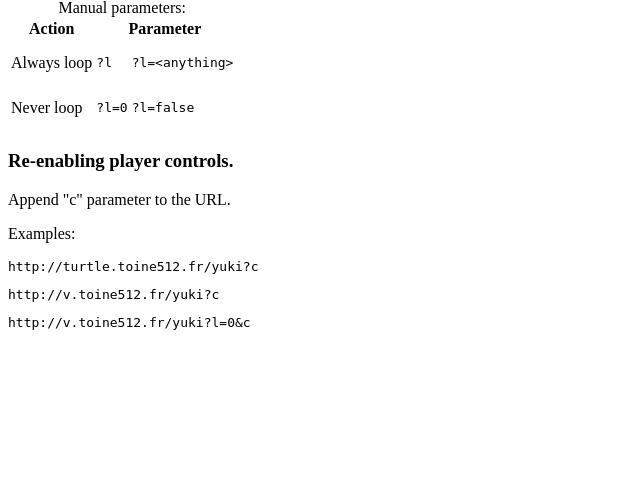
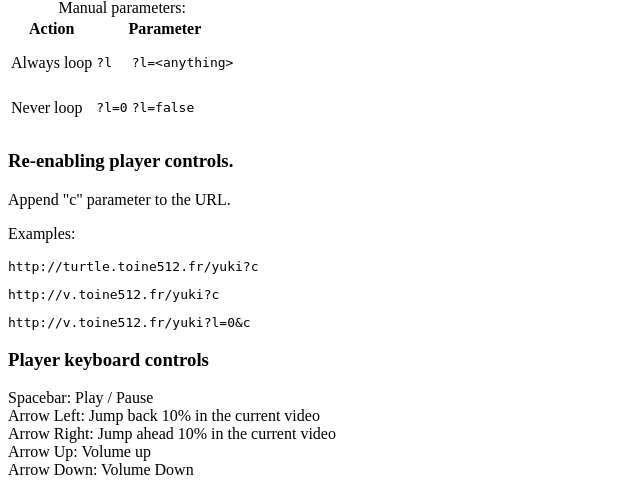
Before and after one commit to toine512/turtleator, a PHP site: page /discover.php in a window 1280 px wide. Shown: the part 1963-2458 px from the top of the page, without its empty margins (0-640 px from the left). Before the commit the page ends 2293 px from the top, so only its background shows below. Run offline with PHP 8.4, Linux system fonts and the light colour scheme.

Commit message:
Documents YouTube player keybord controls

```diff
--- a/discover.php
+++ b/discover.php
@@ -86,6 +86,8 @@ foreach($bookmarks as $key => $value)
 	<pre>http://turtle.toine512.fr/yuki?c</pre>
 	<pre>http://v.toine512.fr/yuki?c</pre>
 	<pre>http://v.toine512.fr/yuki?l=0&amp;c</pre>
+	<h3>Player keyboard controls</h3>
+	<p>Spacebar: Play / Pause<br />Arrow Left: Jump back 10% in the current video<br />Arrow Right: Jump ahead 10% in the current video<br />Arrow Up: Volume up<br />Arrow Down: Volume Down</p>
 </body>
 <!-- Powered by GLaDOS. -->
 <?php
```
